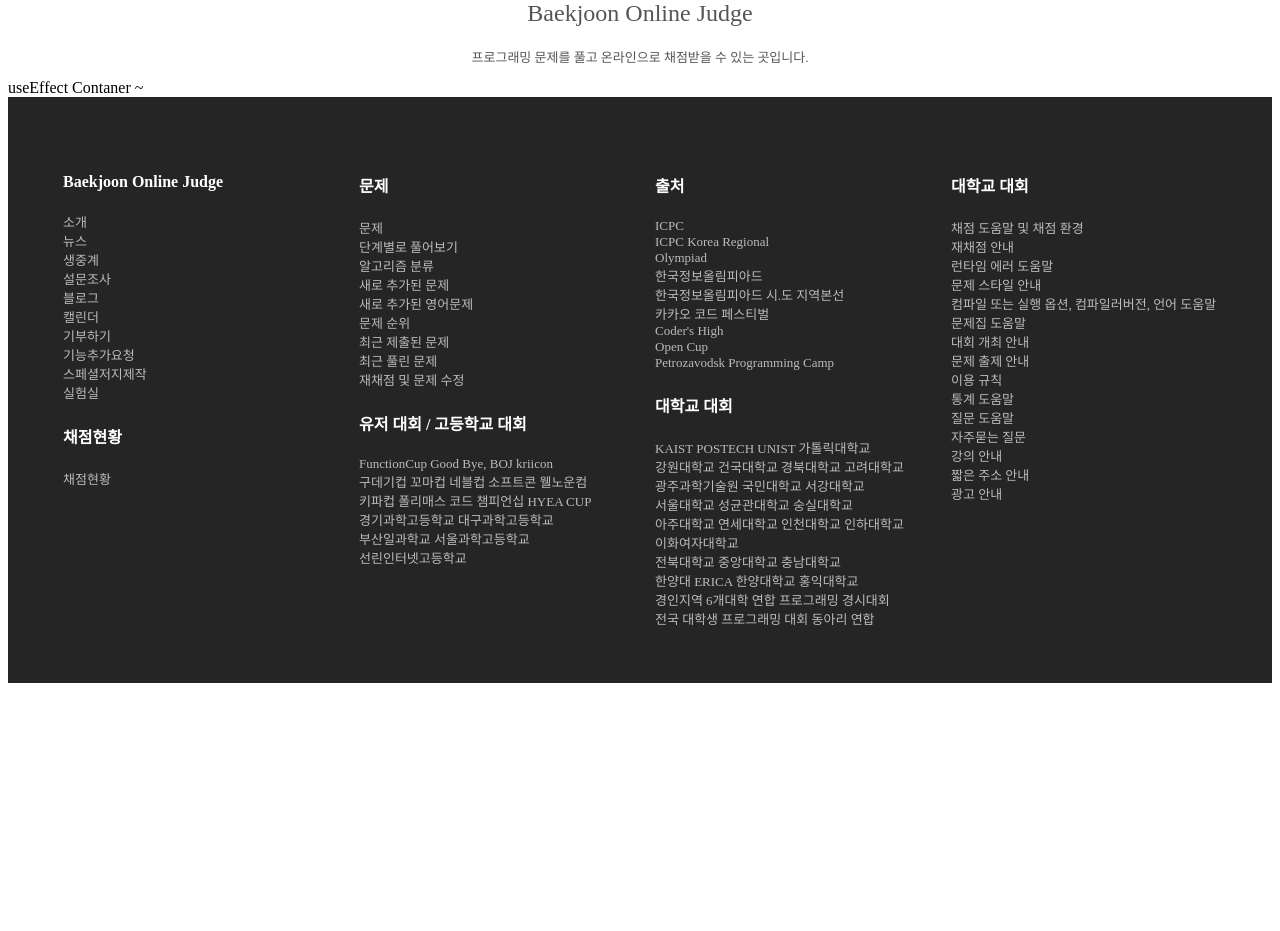
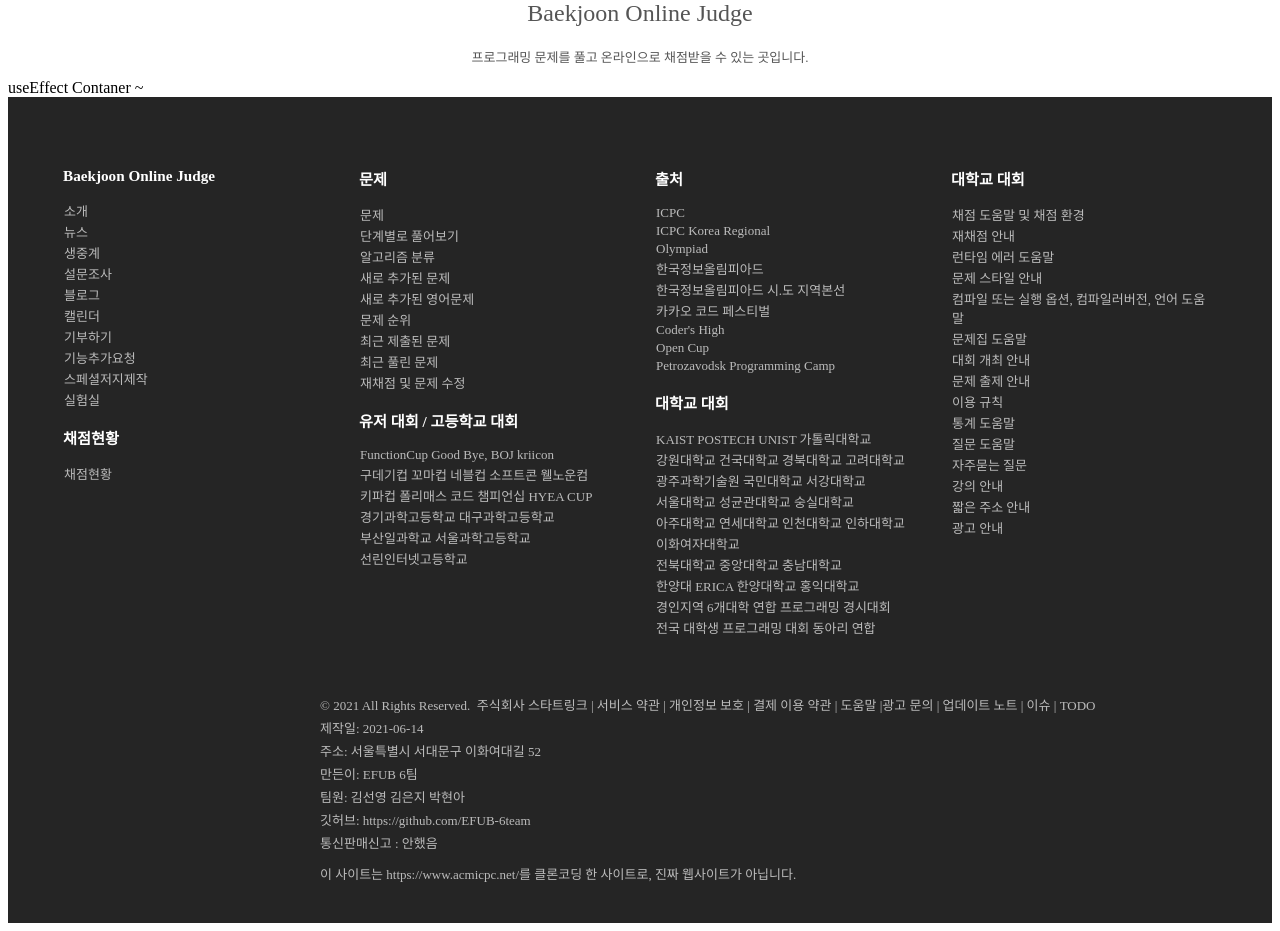
Before and after one commit to seondal/Clone-baekjoon, a React (Create React App) app in the folder frontend/frontend/: page / in a window 1280 px wide. Shown: the part 640-1571 px from the top of the page. Before the commit the page ends 1331 px from the top, so only its background shows below. Built offline with nearby package versions, Linux system fonts and the light colour scheme.

Commit message:
Feat "add detail in Fotter"

```diff
--- a/frontend/frontend/src/App.js
+++ b/frontend/frontend/src/App.js
@@ -4,6 +4,7 @@
 import Numsummary from "./Numsummary.js";
 import Footer from "./Footer.js";
 import Container from "./Container.js";
+
 
 function App() {
   return (
--- a/frontend/frontend/src/Footer.js
+++ b/frontend/frontend/src/Footer.js
@@ -2,11 +2,16 @@
 import styled from "styled-components";
 import './Footer.css';
 
+const Wrapper = styled.div`
+    display: flex;
+    flex-direction: column;
+    align-content: flex-end;
+    background: #252525;
+    font-size: 13px;
+`
 const FooterWrapper = styled.div`
     display: flex;
     flex-direction: row;
-    align-content: flex-end;
-    background: #252525;
     padding: 40px;
     justify-content: center;
 `
@@ -17,13 +22,42 @@
     flex-direction: column;
     width: 292.5px;
     padding: 15px;
+    a {
+        margin : 1px;
+    }
+    a:link {
+    color: var(--text);
+    text-decoration: none;
+    }
+    a:visited {
+        color: var(--text);
+    }
+    a:hover {
+        color: #1270C0;
+        text-decoration: underline;
+    }
 `
+const Copyright = styled.div`
+    display: flex;
+    flex-direction: column;
+    padding-left:310px;
+    a:hover{
+        color: var(--text);
+        text-decoration : underline;
+    }
+    p{
+        color: var(--text);
+        margin: 2px;
+    }
+`
+
 
 function Footer() {
     return (
+        <Wrapper>
             <FooterWrapper>
                 <FooterContent>
-                <h4 style={{ color: "white" }}>Baekjoon Online Judge </h4>
+                    <h3 style={{ color: "white" }}>Baekjoon Online Judge </h3>
                     <a href="">소개</a>
                     <a href="">뉴스</a>
                     <a href="">생중계</a>
@@ -37,12 +71,12 @@
 
                     <div></div>
 
-                <h4 style={{ color: "white" }}> 채점현황 </h4>
+                    <h3 style={{ color: "white" }}> 채점현황 </h3>
                     <a href="">채점현황</a>
                 </FooterContent>
 
                 <FooterContent>
-                <h4 style={{ color: "white" }}>문제</h4>
+                    <h3 style={{ color: "white" }}>문제</h3>
                     <a href="">문제</a>
                     <a href="">단계별로 풀어보기</a>
                     <a href="">알고리즘 분류</a>
@@ -54,7 +88,7 @@
                     <a href="">재채점 및 문제 수정</a>
                     <div></div>
 
-                <h4 style={{ color: "white" }}> 유저 대회 / 고등학교 대회 </h4>
+                    <h3 style={{ color: "white" }}> 유저 대회 / 고등학교 대회 </h3>
                     <a href="">FunctionCup Good Bye, BOJ kriicon</a>
                     <a href="">구데기컵 꼬마컵 네블컵 소프트콘 웰노운컴</a>
                     <a href="">키파컵 폴리매스 코드 챔피언십 HYEA CUP</a>
@@ -65,7 +99,7 @@
                 </FooterContent>
 
                 <FooterContent>
-                <h4 style={{ color: "white" }}> 출처 </h4>
+                    <h3 style={{ color: "white" }}> 출처 </h3>
                     <a href="">ICPC</a>
                     <a href="">ICPC Korea Regional</a>
                     <a href="">Olympiad</a>
@@ -76,7 +110,7 @@
                     <a href="">Open Cup</a>
                     <a href="">Petrozavodsk Programming Camp</a>
 
-                <h4 style={{ color: "white" }}> 대학교 대회 </h4>
+                    <h3 style={{ color: "white" }}> 대학교 대회 </h3>
                     <a href="">KAIST POSTECH UNIST 가톨릭대학교</a>
                     <a href="">강원대학교 건국대학교 경북대학교 고려대학교</a>
                     <a href="">광주과학기술원 국민대학교 서강대학교</a>
@@ -90,7 +124,7 @@
                 </FooterContent>
 
                 <FooterContent>
-                <h4 style={{ color: "white" }}> 대학교 대회 </h4>
+                    <h3 style={{ color: "white" }}> 대학교 대회 </h3>
                     <a href="">채점 도움말 및 채점 환경</a>
                     <a href="">재채점 안내</a>
                     <a href="">런타임 에러 도움말</a>
@@ -108,6 +142,23 @@
                     <a href="">광고 안내</a>
                 </FooterContent>
             </FooterWrapper>
+
+            <Copyright>
+                <p>© 2021 All Rights Reserved. &nbsp;
+                    <a href="">주식회사 스타트링크</a> | <a href="">서비스 약관</a> | <a href="">개인정보 보호</a> | <a href="">결제 이용 약관</a> | <a href="">도움말</a> |<a href="">광고 문의</a> | <a href="">업데이트 노트</a> | <a href="">이슈</a> | <a href="">TODO</a>
+                    </p>
+                <div></div>
+                <p>제작일: 2021-06-14</p>
+                <p>주소: 서울특별시 서대문구 이화여대길 52</p>
+                <p>만든이: EFUB 6팀</p>
+                <p>팀원: 김선영 김은지 박현아</p>
+                <p>깃허브: <a href="https://github.com/EFUB-6team">https://github.com/EFUB-6team</a></p>
+                <p>통신판매신고 : 안했음</p>
+
+                <p style={{marginTop:"10px", marginBottom:"40px"}}>이 사이트는 <a href="https://www.acmicpc.net/">https://www.acmicpc.net/</a>를 클론코딩 한 사이트로, 진짜 웹사이트가 아닙니다.</p>
+
+            </Copyright>
+        </Wrapper>
     );
 }
 
```
Also changed, not shown: frontend/frontend/src/Footer.css (line endings or trailing spaces). Lines whose indentation alone changed are shown as unchanged.
